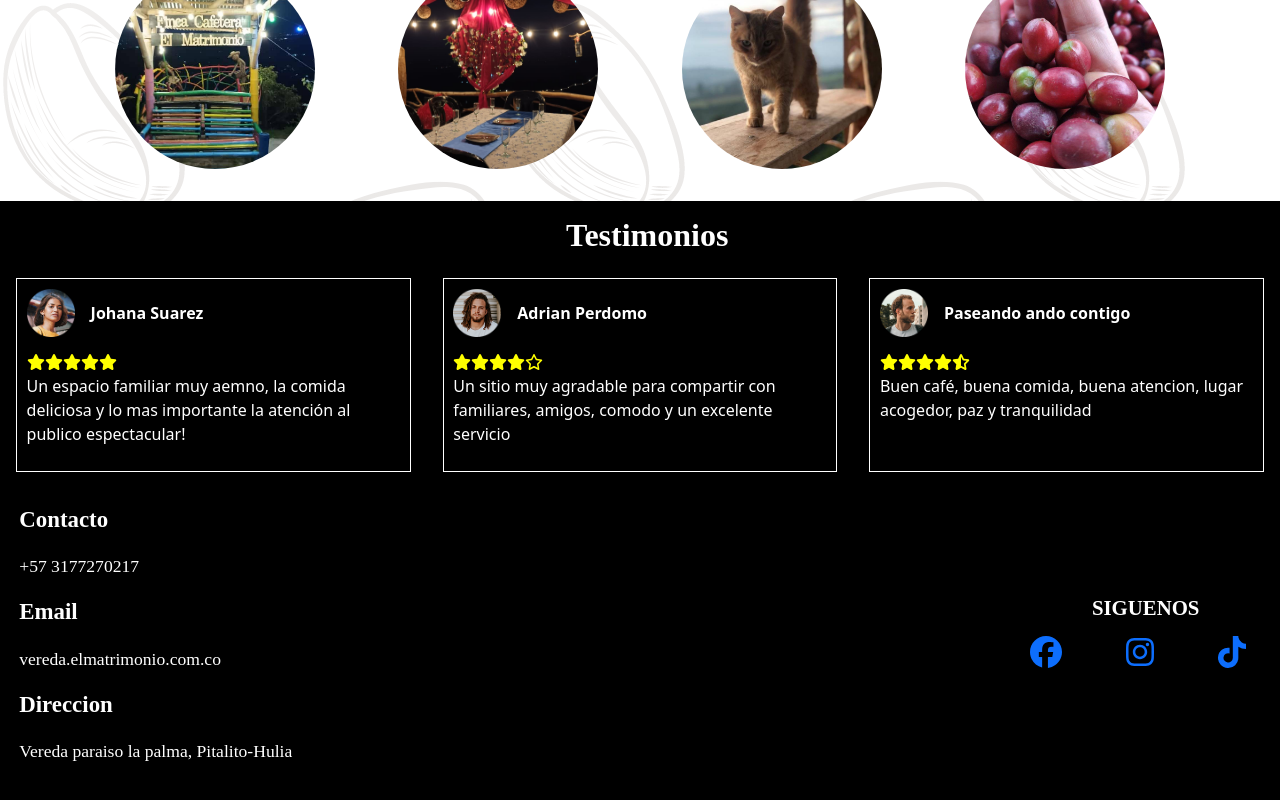
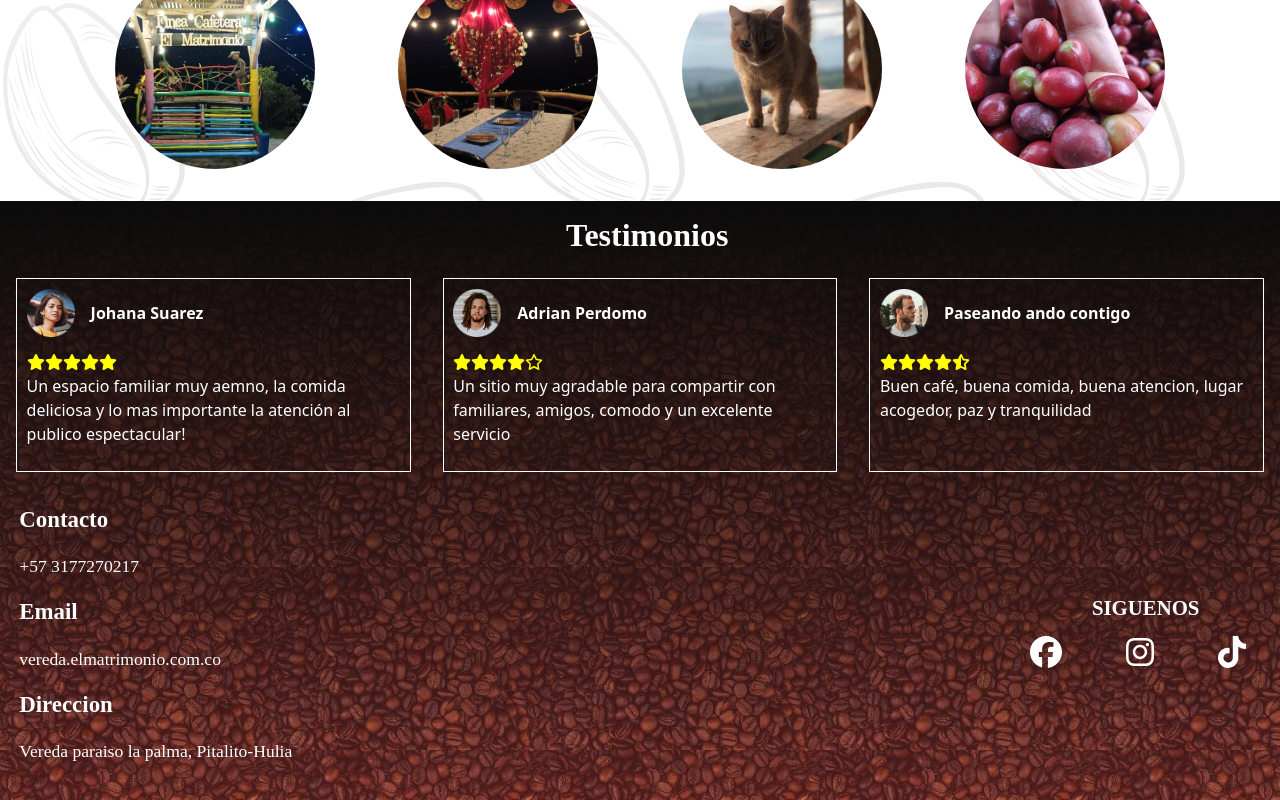
Before and after one commit to JesusDa23/Finca-Matrimonio, an Angular app: page /reservas in a window 1280 px wide. Shown: the part 611-1411 px from the top of the page. Built offline with nearby package versions, Linux system fonts and the light colour scheme.

Commit message:
[+]footer modificado la parte del fondo

```diff
--- a/src/app/components/layout/footer/footer.component.css
+++ b/src/app/components/layout/footer/footer.component.css
@@ -1,11 +1,15 @@
 
-.testimonios {
-    background-color: black;
+/* .testimonios {
+    background-color: rgb(82, 11, 12);
     gap: 1rem;
     color: white;
-
-
-  }
+  } */
+  .fondo{
+    background-image: linear-gradient(
+    rgb(11, 11, 11),
+    rgba(137, 53, 53, 0.5)),
+    url(../../../../assets/imagenes/footer.jpg);
+}
 
   img.imglogo1 {
     margin-top: -6.2rem;
@@ -24,18 +28,21 @@
     font-size: 2em;
     font-family: 'Reboto-Bold';
     font-weight: bold;
+    color:white;
   }
 
   .testimonios__title {
     margin-left: .9rem;
     margin-top: 0rem;
     padding-top: 15px;
+    color:white;
   }
   .testimonio {
     border: 1px solid;
     flex-basis: 33%;
     margin: 1rem;
     padding: 0.6rem;
+    color:white;
   }
   .user {
     display: flex;
@@ -61,16 +68,19 @@
     justify-content: space-between;
 
   }
-  h4 {
+  /* h4 {
     margin-top: 1rem;
     margin-left: 6rem;
-  }
+    color:white;
+  } */
   p {
     margin-left: 2rem;
+    color:white;
   }
 
   .tituloredes {
     margin-right: 3px;
+    color:white;
   }
   .contacto {
     font-size: 1.1em;
@@ -121,6 +131,7 @@
 
   .iconnos {
     font-size: 2em;
+    color:white;
   }
 
   .list-testimonios {
--- a/src/app/components/layout/footer/footer.component.html
+++ b/src/app/components/layout/footer/footer.component.html
@@ -1,4 +1,5 @@
 <footer>
+  <div class="fondo">
     <div class="testimonios">
       <h2 class="testimonios__title">
         Testimonios
@@ -95,4 +96,6 @@
       </div>
   </div>
  </div>
+  </div>
+
 </footer>
```
Also changed, not shown: src/assets/imagenes/footer.jpg (added). Lines whose indentation alone changed are shown as unchanged.
